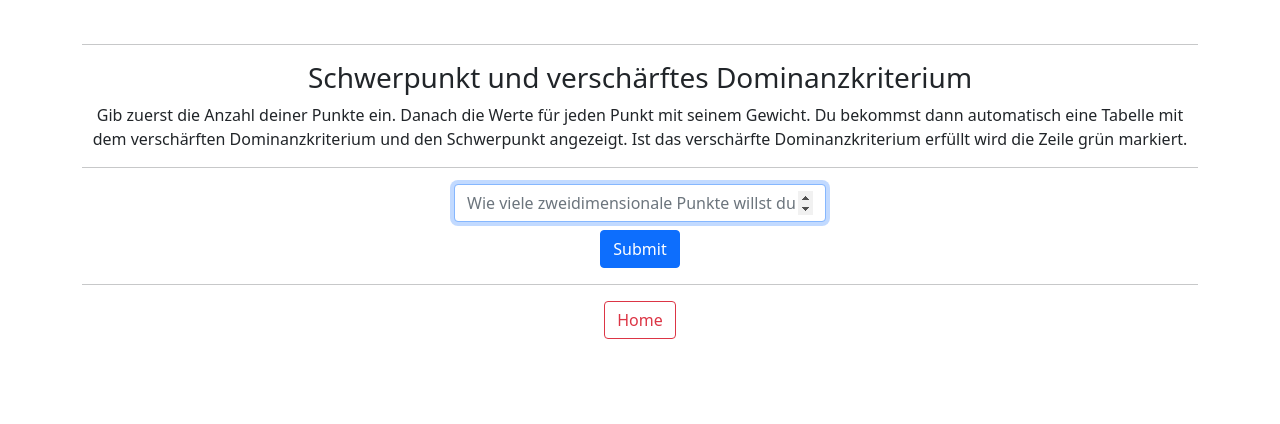
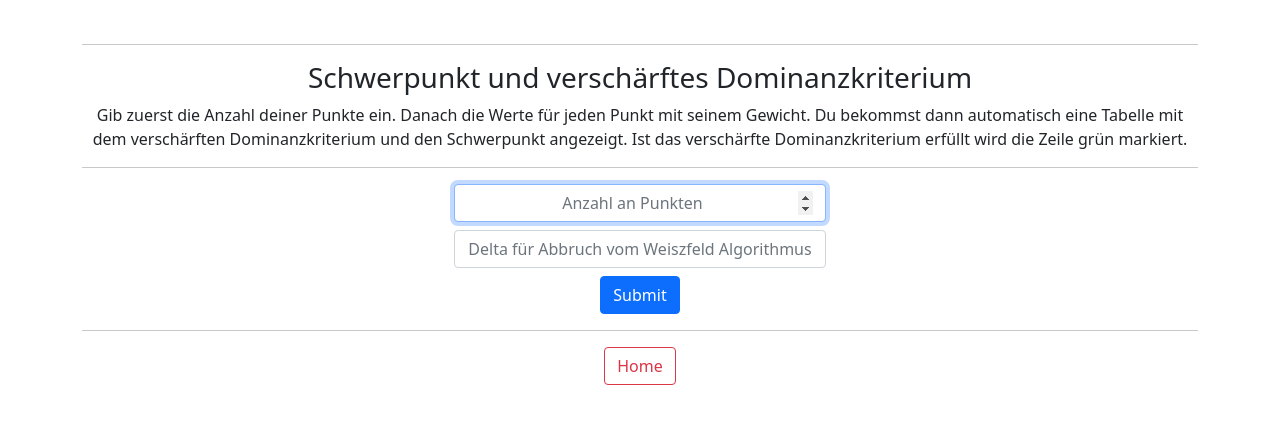
Before and after one commit to Hundsmuhlen/SCM-Rechner, a Flask app: page /median-settings in a window 1280 px wide. Shown: the part 232-656 px from the top of the page. Run offline with Flask 2, Linux system fonts and the light colour scheme.

Commit message:
Weiszfeld läuft

```diff
--- a/main.py
+++ b/main.py
@@ -1,11 +1,10 @@
 from flask import Flask, render_template, request, redirect
-from ScmTest2 import l2metrik, l8metrik, l22metrik, l1metrik, domKrit, schwerpunkt
+from ScmTest2 import l2metrik, l8metrik, l22metrik, l1metrik, domKrit, schwerpunkt, entfernung, delta, weiszfeld
 import numpy as np
 import re
 from itertools import combinations
 from flask import send_from_directory
 import os
-
 
 app = Flask(__name__)
 
@@ -14,7 +13,7 @@ class state():
     dimensions = 0
     dimensions_set = False
     amount_2d_points = 0
-
+    delta_nr = 0
 
 
 @app.route("/")
@@ -26,7 +25,8 @@ def home():
 def favicon():
     return send_from_directory(os.path.join(app.root_path, 'static'), 'favicon2.ico')
 
-@app.route("/median-settings", methods=["GET","POST"])
+
+@app.route("/median-settings", methods=["GET", "POST"])
 def median_settings():
     if request.method == "GET":
         return render_template("median_settings.html")
@@ -34,10 +34,21 @@ def median_settings():
         try:
             state.amount_2d_points = int(request.form.get("nr_of_points"))
         except ValueError:
-            return render_template("median-error.html", message="Du musst eine positive Anzahl an Punkten eingeben!")
-        return render_template("median-input.html", dimensions=state.amount_2d_points)
+            return render_template("median_error.html", message="Du musst eine positive Anzahl an Punkten eingeben!")
 
-@app.route("/median-input", methods=["GET","POST"])
+        try:
+
+            state.delta_nr = float(request.form.get("weiszfeld_delta"))
+            print(state.delta_nr)
+        except ValueError:
+            state.delta_nr = 0
+        except TypeError:
+            state.delta_nr = 0
+
+        return render_template("median_input.html", dimensions=state.amount_2d_points)
+
+
+@app.route("/median-input", methods=["GET", "POST"])
 def median_input():
     """
     Hier werden Schwerpunkt, verschärftes Dominanzkriterium und ein paar weiszfeld iterationen berechnet
@@ -50,16 +61,17 @@ def median_input():
         dominanzkriterium = []
         fulfilled = []
         sp = None
-        delta = None
+        entfernungen = []
         weiszfeld_results = []
+        show_weiszfeld = False
 
         for i in range(state.amount_2d_points):
-            weights.append(float(request.form.get(f"w{i+1}")))
+            weights.append(float(request.form.get(f"w{i + 1}")))
         print(weights)
 
         for i in range(state.amount_2d_points):
-            x = float(request.form[f"x{i+1}"])
-            y = float(request.form[f"y{i+1}"])
+            x = float(request.form[f"x{i + 1}"])
+            y = float(request.form[f"y{i + 1}"])
             punkte.append(np.array([x, y]))
 
         for ind, aj in enumerate(punkte):
@@ -72,26 +84,62 @@ def median_input():
             print(gewichte)
             dominanzkriterium.append(round(dk, 4))
 
-        for d, w in zip(dominanzkriterium,weights):
+        for d, w in zip(dominanzkriterium, weights):
             if d <= w:
                 fulfilled.append(True)
             else:
                 fulfilled.append(False)
-        sp = schwerpunkt(weights=weights, punkte=punkte)
 
-        #Platz für den Weizfeld
-        if all(fulfilled) == False:
-            pass
+        # l22 metrik:
+        sp = np.round(schwerpunkt(weights=weights, punkte=punkte), 4)
+        entfernungen.append(round(entfernung(weights, punkte, sp, l22metrik), 4))
+        entfernungen.append(round(entfernung(weights, punkte, sp, l2metrik), 4))
+        entfernungen.append(round(entfernung(weights, punkte, sp, l1metrik), 4))
+        entfernungen.append(round(entfernung(weights, punkte, sp, l8metrik), 4))
 
+        # Platz für den Weizfeld
 
+        print(f"Fulfilled Array: {fulfilled}")
+        print(f"State.delta = {state.delta_nr}")
+        if not any(fulfilled) and state.delta_nr > 0:
+            print("weiszfeld wurde ausgelöst!!!")
+            show_weiszfeld = True
+            max_rounds = 10
+            round_counter = 0
+            d = 1
 
-        return render_template("median-results.html",
+            x = sp
+            fx = round(entfernung(weights, punkte, sp, l2metrik), 4)
+            weiszfeld_results = []
+            weiszfeld_results.append([x, fx, "---"])
+
+            while round_counter < max_rounds and d > state.delta_nr:
+                x_new = weiszfeld(weights=weights, punkte=punkte, xk=x)
+                fx_new = round(entfernung(weights, punkte, x_new, l2metrik), 4)
+                print(f"fx alt : {fx}, fx neu: {fx_new}, x neu: {x_new}, x alt: {x}")
+                try:
+                    d = delta(fx, fx_new)
+                except Exception:
+                    print(Exception)
+                print(f"delta = {d}")
+                x = x_new
+                fx = fx_new
+                results = [x, fx, d]
+                weiszfeld_results.append(results)
+
+                round_counter += 1
+
+        return render_template("median_results.html",
                                schwerpunkt=sp,
+                               entfernungen=entfernungen,
                                weights=weights,
                                punkte=punkte,
                                gamma=dominanzkriterium,
                                fulfilled=fulfilled,
-                               punktezahl=state.amount_2d_points)
+                               punktezahl=state.amount_2d_points,
+                               show_weiszfeld=show_weiszfeld,
+                               weiszfeld_results=weiszfeld_results)
+
 
 @app.route("/metriken-multi-settings", methods=["GET", "POST"])
 def metriken_multiple_points_settings():
@@ -101,8 +149,10 @@ def metriken_multiple_points_settings():
         try:
             state.amount_2d_points = int(request.form.get("nr_of_points"))
         except ValueError:
-            return render_template("metriken_multi_error.html", message="Du musst eine positive Anzahl an Punkten eingeben!")
+            return render_template("metriken_multi_error.html",
+                                   message="Du musst eine positive Anzahl an Punkten eingeben!")
         return render_template("metriken_multi_input.html", dimensions=state.amount_2d_points)
+
 
 @app.route("/metriken-multi-input", methods=["POST"])
 def metriken_multi_points_input():
@@ -117,11 +167,11 @@ def metriken_multi_points_input():
             print(f"x = {x}, y = {y}")
             points.append(np.array([x, y]))
         except ValueError:
-            return render_template("mp_und_radius_error.html", message="Du musst für alle Punkte Werte eigeben.\n"
-                                                                       "Verwende Punkte statt Kommas! - ValueError")
+            return render_template("metriken_multi_error.html", message="Du musst für alle Punkte Werte eigeben.\n"
+                                                                        "Verwende Punkte statt Kommas! - ValueError")
         except TypeError:
-            return render_template("mp_und_radius_error.html", message="Du musst für alle Punkte Werte eigeben.\n"
-                                                                       "Verwende Punkte statt Kommas! - TypeError")
+            return render_template("metriken_multi_error.html", message="Du musst für alle Punkte Werte eigeben.\n"
+                                                                        "Verwende Punkte statt Kommas! - TypeError")
     two = [i for i in combinations(points, 2)]
 
     for combi in two:
@@ -136,7 +186,6 @@ def metriken_multi_points_input():
         l8 = round(l8metrik(p1, p2), 4)
 
         print(f"l1 {l1}, l2 {l2}, l22 {l22}, l8 {l8}")
-
 
         row.append(l1)
         row.append(l2)
@@ -204,7 +253,8 @@ def mp_und_rad():
         try:
             state.amount_2d_points = int(request.form.get("nr_of_points"))
         except ValueError:
-            return render_template("mp_und_radius_error.html", message="Du musst eine positive Anzahl an Punkten eingeben!")
+            return render_template("mp_und_radius_error.html",
+                                   message="Du musst eine positive Anzahl an Punkten eingeben!")
         return render_template("mp_und_radius_input.html", dimensions=state.amount_2d_points)
 
 
@@ -250,8 +300,8 @@ def mp_und_radius_input():
             # erzeugt für jede zweier Kombination einen Kreis dazwischen und überprüft, welche Punkte darin liegen
             row = [np.asarray(combi)]
             mp, radius = mittelpunkt_und_radius(combi[0], combi[1])
-            row.append(np.round(mp,4))
-            row.append(round(radius,4))
+            row.append(np.round(mp, 4))
+            row.append(round(radius, 4))
 
             for point in points:
                 row.append(punkt_im_radius(mp, radius, point))
@@ -265,9 +315,9 @@ def mp_und_radius_input():
             a, b, c = combi[0], combi[1], combi[2]
             mi1 = bi1 = mi2 = bi2 = x = y = None
 
-            #------------
+            # ------------
             try:
-                #Testen ob es eine Mittelsenkrecht gibt, oder ob beide Werte auf gleicher Höhe liegen
+                # Testen ob es eine Mittelsenkrecht gibt, oder ob beide Werte auf gleicher Höhe liegen
                 mi1, bi1 = mittelsenkrechte(a, b)
                 mi2, bi2 = mittelsenkrechte(a, c)
             except ValueError:
@@ -283,18 +333,17 @@ def mp_und_radius_input():
                         print("Alle 3 Punkte liegen auf der gleichen Achse")
                         mp, radius = mp_und_radius_drei_auf_gleicher_achse(a, b, c)
 
-
             try:
-                #Testen ob es einen Schnittpunkt gibt
+                # Testen ob es einen Schnittpunkt gibt
                 if radius == 0:
                     print(f"{mi1} -- {bi1} -- {mi2} -- {bi2}")
                     x, y = schnittpunkt_ms(mi1, bi1, mi2, bi2)
                     mp = np.array([x, y])
                     radius = l2metrik(mp, a)
             except ValueError:
-                #Es gibt keinen Schnittpunkt der Achsen -> die Punkte liegen alle auf einer Achse
-                mp, radius = mp_und_radius_drei_auf_gleicher_achse(a,b,c)
-            #---------------
+                # Es gibt keinen Schnittpunkt der Achsen -> die Punkte liegen alle auf einer Achse
+                mp, radius = mp_und_radius_drei_auf_gleicher_achse(a, b, c)
+            # ---------------
             # if a[1] == b[1] == c[1]:
             #     possible_points = []
             #     possible_points.append(mittelpunkt_und_radius(a, b))
@@ -308,22 +357,22 @@ def mp_und_radius_input():
             # mp = np.array([x, y])
             # radius = l2metrik(mp, a)
 
-            row.append(np.round(mp,4))
-            row.append(round(radius,4))
+            row.append(np.round(mp, 4))
+            row.append(round(radius, 4))
             for point in points:
                 row.append(punkt_im_radius(mp, radius, point))
             rows.append(row)
 
         for ind, row in enumerate(rows):
             # Check mal ab, was da so rauskommt
-            #print(f"ROWS : {row}")
+            # print(f"ROWS : {row}")
             try:
                 print(row)
                 if all(row[3:]) and minimal_überdeckender_kreis == None:
                     minimal_überdeckender_kreis = ind
                     print(f"MÜK bei index: {minimal_überdeckender_kreis}")
             except ValueError:
-                #print("ValueError bei Checken der Ergebnisse")
+                # print("ValueError bei Checken der Ergebnisse")
                 pass
         return render_template("mp_und_radius_results.html", rows=rows, muek=minimal_überdeckender_kreis)
 
--- a/templates/median_settings.html
+++ b/templates/median_settings.html
@@ -10,7 +10,10 @@
     <hr>
 <form method="post" action="/median-settings" class="form-inline">
     <div class="form-group col-4 mx-auto mb-2">
-        <input type="number" name="nr_of_points" placeholder="Wie viele zweidimensionale Punkte willst du eingeben?" class="form-control mx-auto text-center" autofocus>
+        <input type="number" name="nr_of_points" placeholder="Anzahl an Punkten" class="form-control mx-auto text-center" autofocus>
+    </div>
+    <div class="form-group col-4 mx-auto mb-2">
+        <input type="text" name="weiszfeld_delta" placeholder="Delta für Abbruch vom Weiszfeld Algorithmus" class="form-control mx-auto text-center" autofocus>
     </div>
     <div class="col-4 mx-auto">
          <button class="btn btn-primary" type="submit">Submit </button>
```
Also changed, not shown: ScmTest2.py (+13 -7 lines), templates/median-results.html (deleted, +0 -36 lines), templates/median_results.html (added, +73 -0 lines), templates/mp_und_radius_results.html (+10 -2 lines), test.py (added, +15 -0 lines), templates/median_error.html (renamed from templates/median-error.html), templates/median_input.html (renamed from templates/median-input.html).
